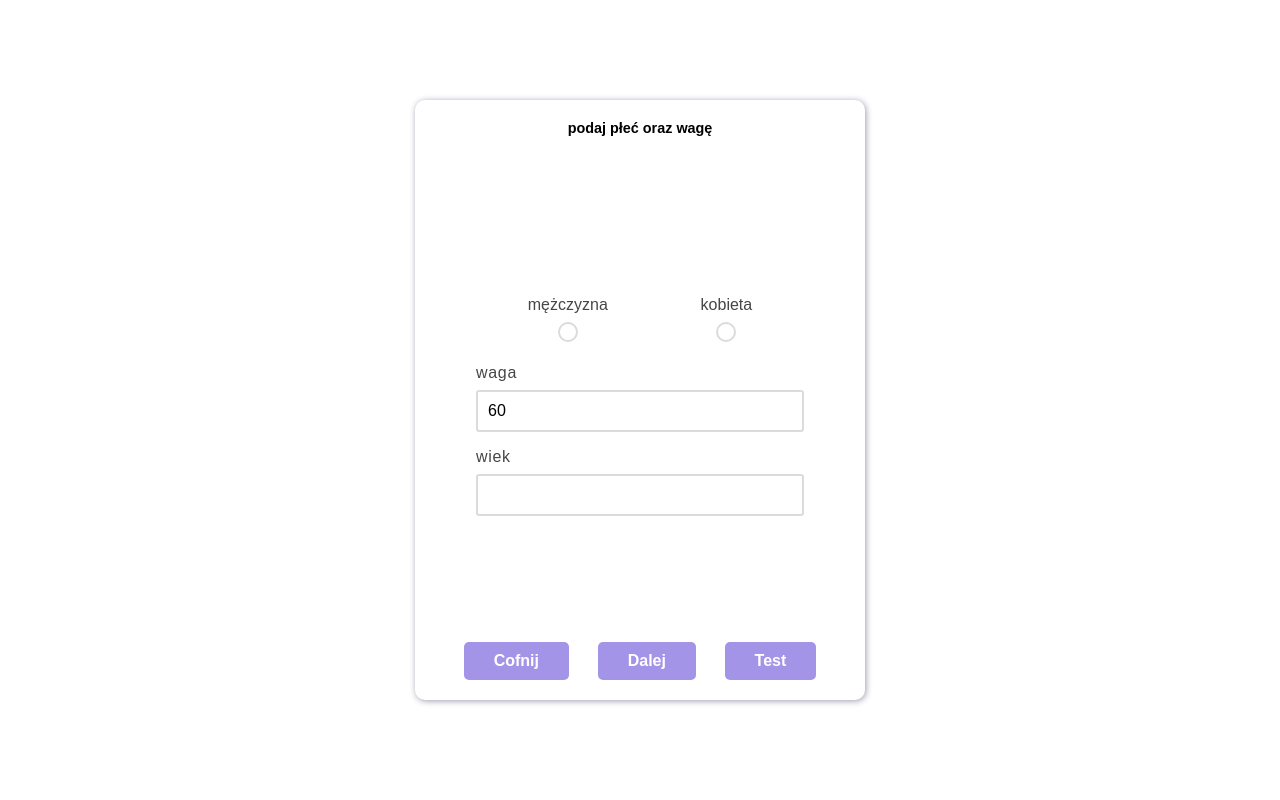
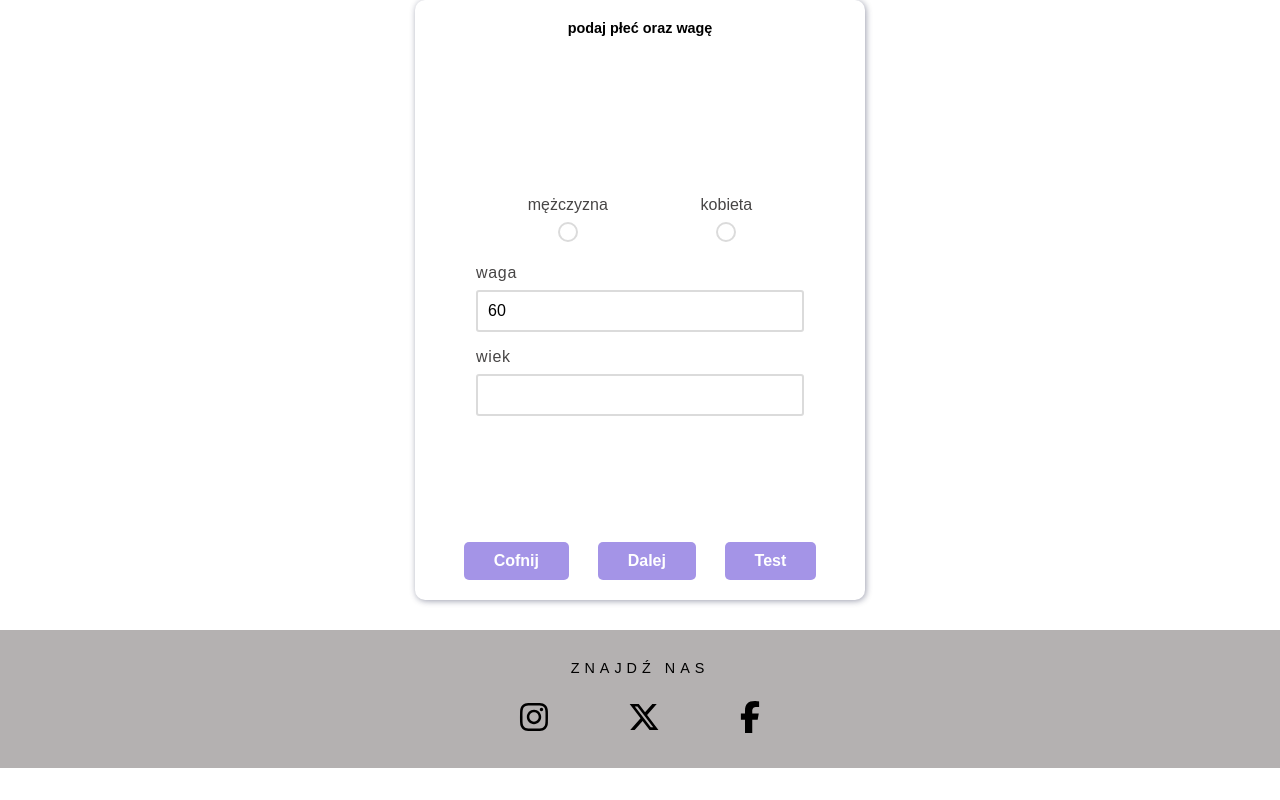
Before and after one commit to wojank/virtual-breathalyzer-app, a Vue app: page / in a window 1280 px wide. Built offline with nearby package versions, Linux system fonts and the light colour scheme.

Commit message:
5th, added TheFooter component and font-awesome icons

```diff
--- a/package.json
+++ b/package.json
@@ -9,6 +9,11 @@
     "preview": "vite preview"
   },
   "dependencies": {
+    "@fortawesome/fontawesome-svg-core": "^6.4.2",
+    "@fortawesome/free-brands-svg-icons": "^6.4.2",
+    "@fortawesome/free-regular-svg-icons": "^6.4.2",
+    "@fortawesome/free-solid-svg-icons": "^6.4.2",
+    "@fortawesome/vue-fontawesome": "^3.0.3",
     "vue": "^3.3.4"
   },
   "devDependencies": {
--- a/src/App.vue
+++ b/src/App.vue
@@ -2,6 +2,7 @@
 import FirstStep from './components/FirstStep.vue';
 import SecondStep from './components/SecondStep.vue';
 import ThirdStep from './components/ThirdStep.vue';
+import TheFooter from './components/TheFooter.vue';
 import { ref } from 'vue';
 
 const steps: Record<
@@ -60,6 +61,7 @@ const handleClick = () => {
 			<button @click="handleClick">Test</button>
 		</div>
 	</section>
+	<TheFooter />
 </template>
 
 <style scoped>
--- a/src/assets/scss/_common.scss
+++ b/src/assets/scss/_common.scss
@@ -1,7 +1,8 @@
 body {
-	display: flex;
-	align-items: center;
-	justify-content: center;
+	// display: flex;
+	// flex-direction: column;
+	// align-items: center;
+	// justify-content: center;
 	min-height: 100vh;
 }
 
--- a/src/assets/scss/components/first-step.scss
+++ b/src/assets/scss/components/first-step.scss
@@ -10,6 +10,7 @@
 	// border: 1px solid rgb(192, 192, 192);
 	box-shadow: 1px 1px 6px 0px rgba(145, 147, 165, 0.9);
 	height: 600px;
+	margin: 0 auto;
 }
 
 .controls {
@@ -28,10 +29,6 @@
 	// letter-spacing: 0.8px;
 	color: rgb(0, 0, 0);
 	// background-color: pink;
-}
-
-.men {
-	// background-color: yellow;
 }
 
 .form-control__input-radio {
@@ -153,10 +150,6 @@
 	// text-align: center;
 }
 
-.form-control__select-option {
-	// text-align: left;
-}
-
 .result-primary {
 	color: var(--secondary);
 	// color: green;
--- /dev/null
+++ b/src/assets/scss/components/the-footer.scss
@@ -0,0 +1,26 @@
+.footer {
+	background-color: rgb(180, 177, 177);
+	width: 100%;
+	padding: 30px 0;
+	text-align: center;
+	margin-top: 30px;
+
+	&__paragraph {
+		text-transform: uppercase;
+		font-family: sans-serif;
+		letter-spacing: 5px;
+		font-size: 0.9rem;
+		margin: 0 0 20px 0;
+	}
+
+	&__social {
+		margin: 5px 40px;
+		color: black;
+		transition: all 0.1s ease;
+	}
+
+	&__social:hover {
+		color: rgb(183, 183, 248);
+		cursor: pointer;
+	}
+}
--- /dev/null
+++ b/src/components/TheFooter.vue
@@ -0,0 +1,33 @@
+<script setup lang="ts"></script>
+<template>
+	<footer class="footer">
+		<p class="footer__paragraph">Znajdź nas</p>
+		<div class="footer__socials">
+			<a href="https://www.instagram.com/">
+				<font-awesome-icon
+					class="footer__social"
+					icon="fa-brands fa-instagram"
+					size="2x"
+				/>
+			</a>
+
+			<a href="https://twitter.com/">
+				<font-awesome-icon
+					class="footer__social"
+					icon="fa-brands fa-x-twitter"
+					size="2x"
+			/></a>
+
+			<a href="https://www.facebook.com/">
+				<font-awesome-icon
+					class="footer__social"
+					icon="fa-brands fa-facebook-f"
+					size="2x"
+				/>
+			</a>
+		</div>
+	</footer>
+</template>
+<style>
+@import '../assets/scss/components/the-footer.scss';
+</style>
--- a/src/main.ts
+++ b/src/main.ts
@@ -2,4 +2,17 @@ import { createApp } from 'vue';
 import './assets/scss/main.scss';
 import App from './App.vue';
 
-createApp(App).mount('#app');
+/* font awesome */
+import { library } from '@fortawesome/fontawesome-svg-core';
+import { FontAwesomeIcon } from '@fortawesome/vue-fontawesome';
+import { faAsterisk } from '@fortawesome/free-solid-svg-icons';
+import {
+	faInstagram,
+	faFacebookF,
+	faXTwitter,
+} from '@fortawesome/free-brands-svg-icons';
+
+/* add icons to the library */
+library.add(faAsterisk, faInstagram, faFacebookF, faXTwitter);
+
+createApp(App).component('font-awesome-icon', FontAwesomeIcon).mount('#app');
```
Also changed, not shown: 1 other file (tests, documents, lock files or other folders).
